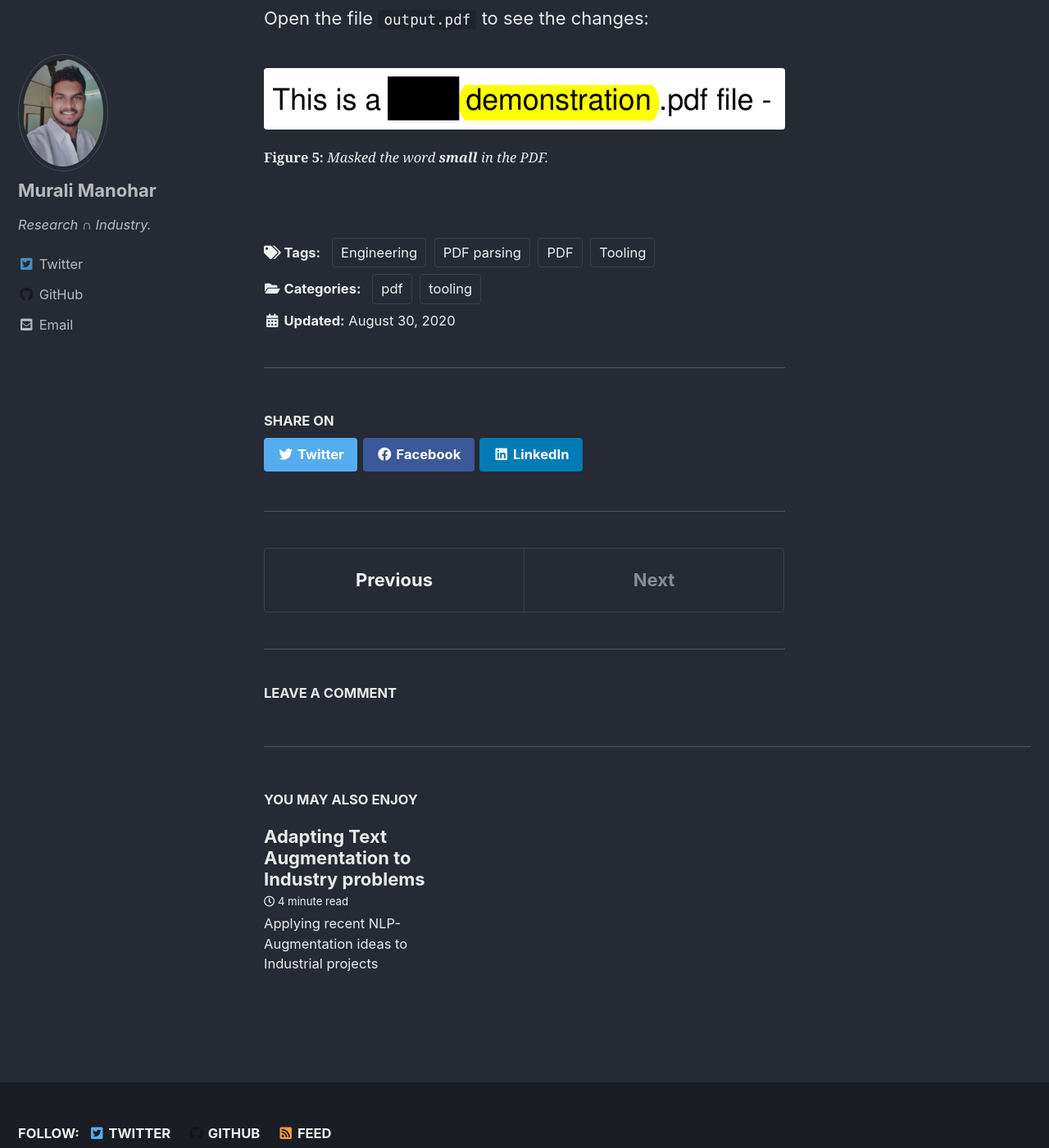
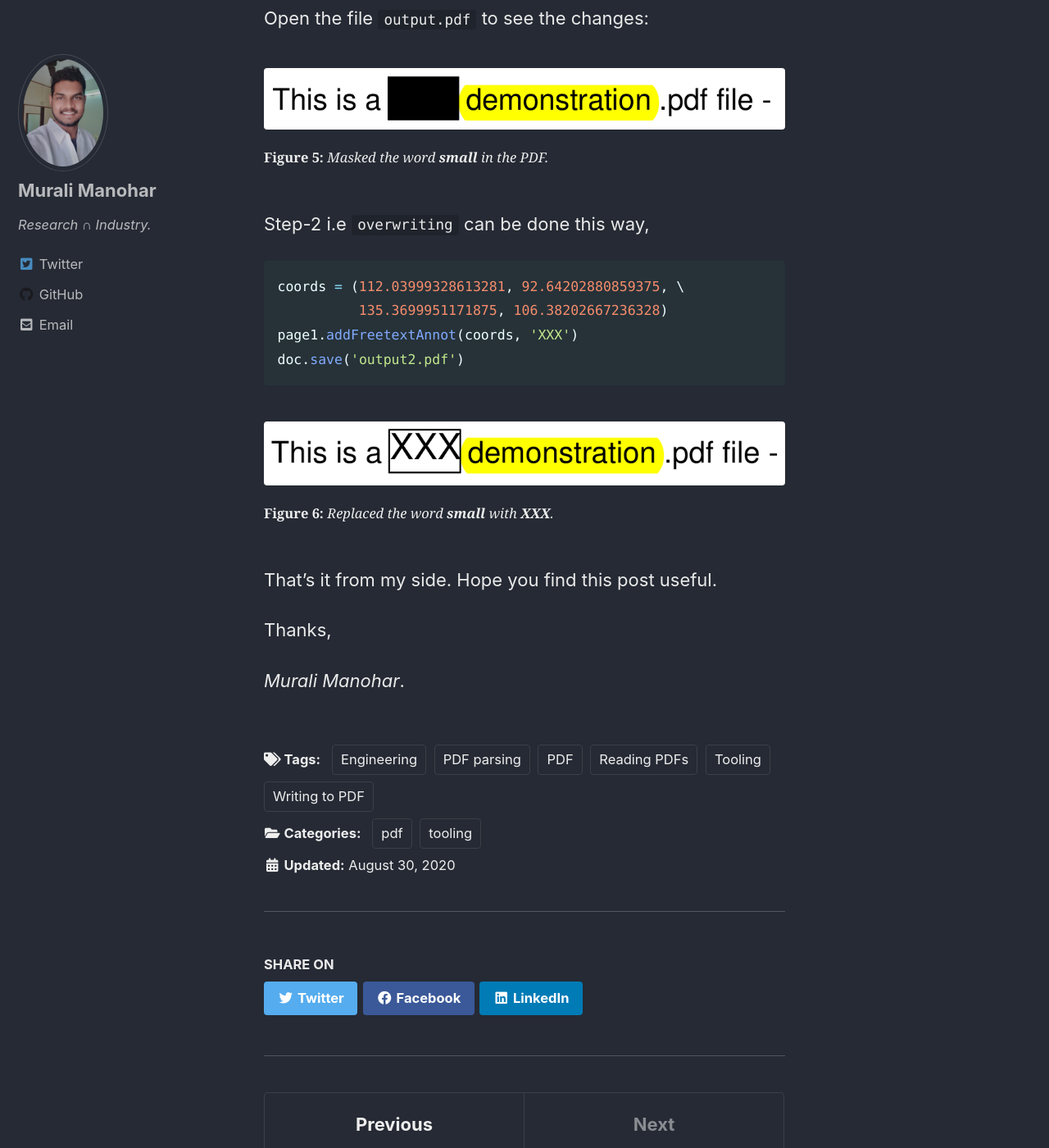
Before and after one commit to gitlost-murali/blogs, a Jekyll site: the page built from _posts/2020-08-30-how-to-read-write-pdfs.md, in a window 1280 px wide and 1400 px high, scrolled down 6205 px. Shown: the whole window at 82% size. Built offline with Jekyll 4.4.1, drawn with Linux system fonts in a browser that asks for light colours; cached includes are drawn as plain includes; comment, search, counter and statistics services are not loaded; some of the changed text lies outside the part shown.

Commit message:
Completed pdf blog and cleaned README

````diff
--- a/_posts/2020-08-30-how-to-read-write-pdfs.md
+++ b/_posts/2020-08-30-how-to-read-write-pdfs.md
@@ -1,7 +1,7 @@
 ---
 title: "Reading & Writing to PDFs"
-excerpt: "Rating Python PDF libraries by their capability, usability etc."
-tags: [Engineering, Tooling, PDF, PDF parsing]
+excerpt: "Shows how to read/write PDFs and explains how PDF stores data"
+tags: [Engineering, Tooling, PDF, PDF parsing, Writing to PDF, Reading PDFs]
 mathjax: true
 categories: tooling pdf
 ---
@@ -109,7 +109,7 @@ In our case, let's use the word `small` in the sentence.
 
 As shown in 1.1 section, we can easily get the coordinates of the word `small`  => `[112.03, 92.64, 135.36, 106.38]`
 
-So, step-1 i.e masking out is done this way,
+So, step-1 i.e `masking out` is done this way,
 ```python
 coords = (112.03999328613281, 92.64202880859375, \
           135.3699951171875, 106.38202667236328)
@@ -122,3 +122,19 @@ doc.save('output.pdf')
 ```
 Open the file `output.pdf` to see the changes:
 {% include figure image_path="/assets/images/pdf_redacted.png" alt="Redacted out" caption="__Figure 5:__ _Masked the word __small__ in the PDF._" %}
+
+Step-2 i.e `overwriting` can be done this way,
+
+```python
+coords = (112.03999328613281, 92.64202880859375, \
+          135.3699951171875, 106.38202667236328)
+page1.addFreetextAnnot(coords, 'XXX')
+doc.save('output2.pdf')
+```
+{% include figure image_path="/assets/images/pdf-replaced-word.png" alt="Word is replaced" caption="__Figure 6:__ _Replaced the word __small__ with __XXX__._" %}
+
+That's it from my side. Hope you find this post useful.
+
+Thanks,
+
+_Murali Manohar_.
````
Also changed, not shown: other parts of _posts/2020-08-30-how-to-read-write-pdfs.md (+1 -1 lines), README.md, assets/images/pdf-replaced-word.png (added).
